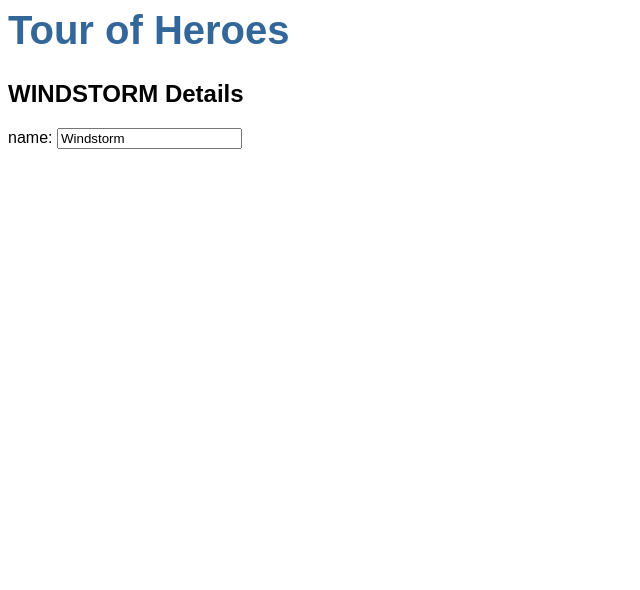
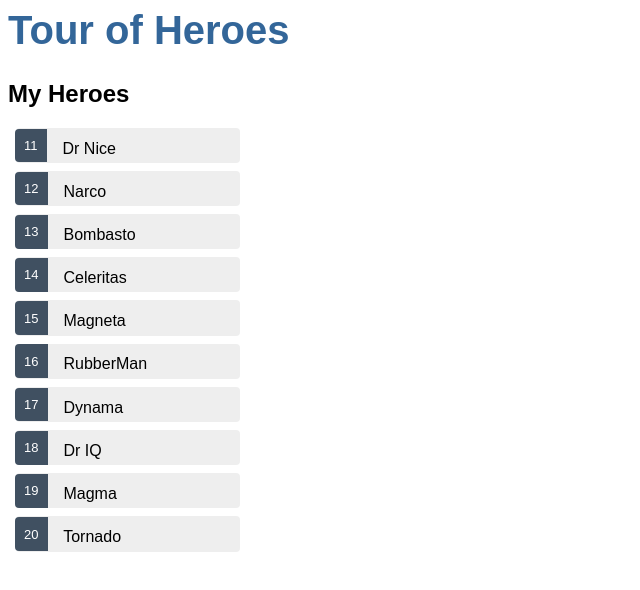
Before and after one commit to VlCT0R/angular-zcscci, an Angular app: page / in a window 1280 px wide. Shown: the top 590 px of the page, without its empty margins (0-640 px from the left). Built offline with nearby package versions, Linux system fonts and the light colour scheme.

Commit message:
3 files modified

```diff
--- a/src/app/heroes/heroes.component.css
+++ b/src/app/heroes/heroes.component.css
@@ -0,0 +1,44 @@
+/* HeroesComponent's private CSS styles */
+.heroes {
+  margin: 0 0 2em 0;
+  list-style-type: none;
+  padding: 0;
+  width: 15em;
+}
+.heroes li {
+  cursor: pointer;
+  position: relative;
+  left: 0;
+  background-color: #EEE;
+  margin: .5em;
+  padding: .3em 0;
+  height: 1.6em;
+  border-radius: 4px;
+}
+.heroes li:hover {
+  color: #607D8B;
+  background-color: #DDD;
+  left: .1em;
+}
+.heroes li.selected {
+  background-color: #CFD8DC;
+  color: white;
+}
+.heroes li.selected:hover {
+  background-color: #BBD8DC;
+  color: white;
+}
+.heroes .badge {
+  display: inline-block;
+  font-size: small;
+  color: white;
+  padding: 0.8em 0.7em 0 0.7em;
+  background-color:#405061;
+  line-height: 1em;
+  position: relative;
+  left: -1px;
+  top: -4px;
+  height: 1.8em;
+  margin-right: .8em;
+  border-radius: 4px 0 0 4px;
+}
--- a/src/app/heroes/heroes.component.html
+++ b/src/app/heroes/heroes.component.html
@@ -1,6 +1,6 @@
-<h2>{{hero.name | uppercase}} Details</h2>
-<div>
-  <label>name:
-    <input [(ngModel)]="hero.name" placeholder="name"/>
-  </label>
-</div>
+<h2>My Heroes</h2>
+<ul class="heroes">
+  <li *ngFor="let hero of heroes" (click)="onSelect(hero)">
+    <span class="badge">{{hero.id}}</span> {{hero.name}}
+  </li>
+</ul>
--- a/src/app/heroes/heroes.component.ts
+++ b/src/app/heroes/heroes.component.ts
@@ -1,11 +1,14 @@
 import { Component, OnInit } from '@angular/core';
 import { Hero } from '../hero';
+import { HEROES } from '../../mock-heroes';
 
 @Component({
   selector: 'app-heroes',
   templateUrl: './heroes.component.html',
   styleUrls: ['./heroes.component.css']
 })
+
+
 export class HeroesComponent implements OnInit {
 
   constructor() { }
@@ -13,9 +16,14 @@
   ngOnInit() {
 
   }
+  heroes = HEROES;
   hero: Hero = {
     id: 1,
     name: 'Windstorm'
   };
+  selectedHero: Hero;
+  onSelect(hero: Hero): void {
+  this.selectedHero = hero;
+  }
 
 }
```
